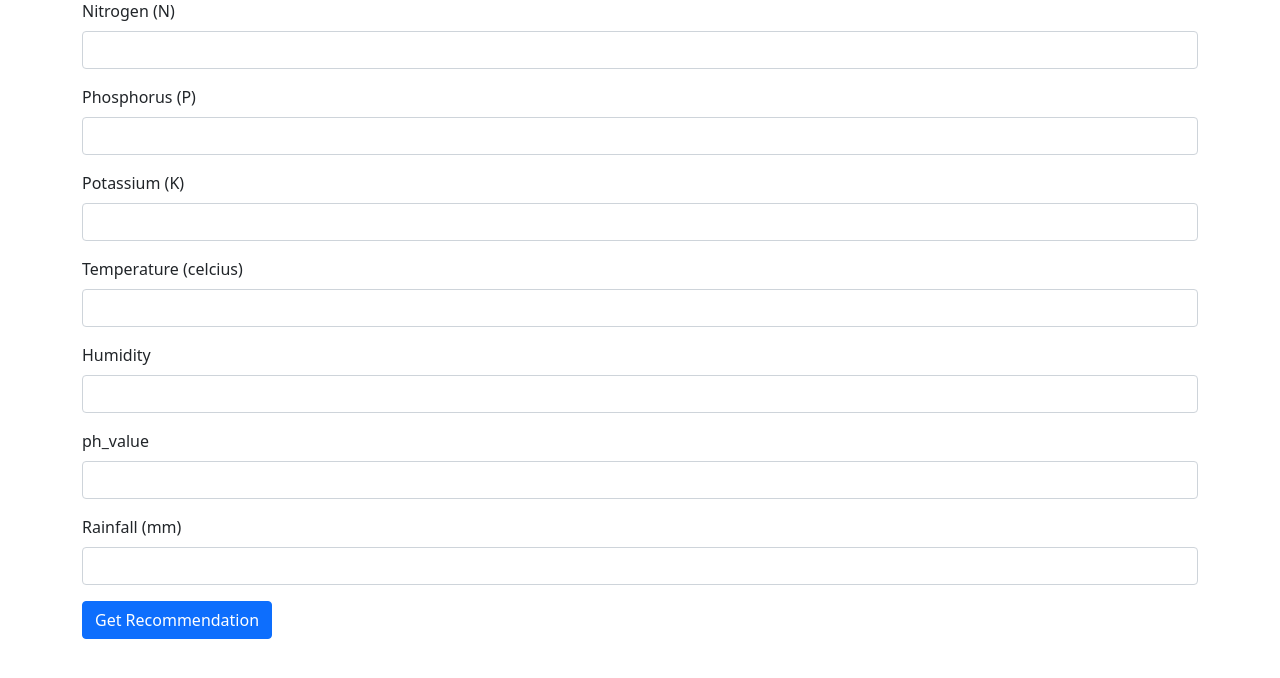
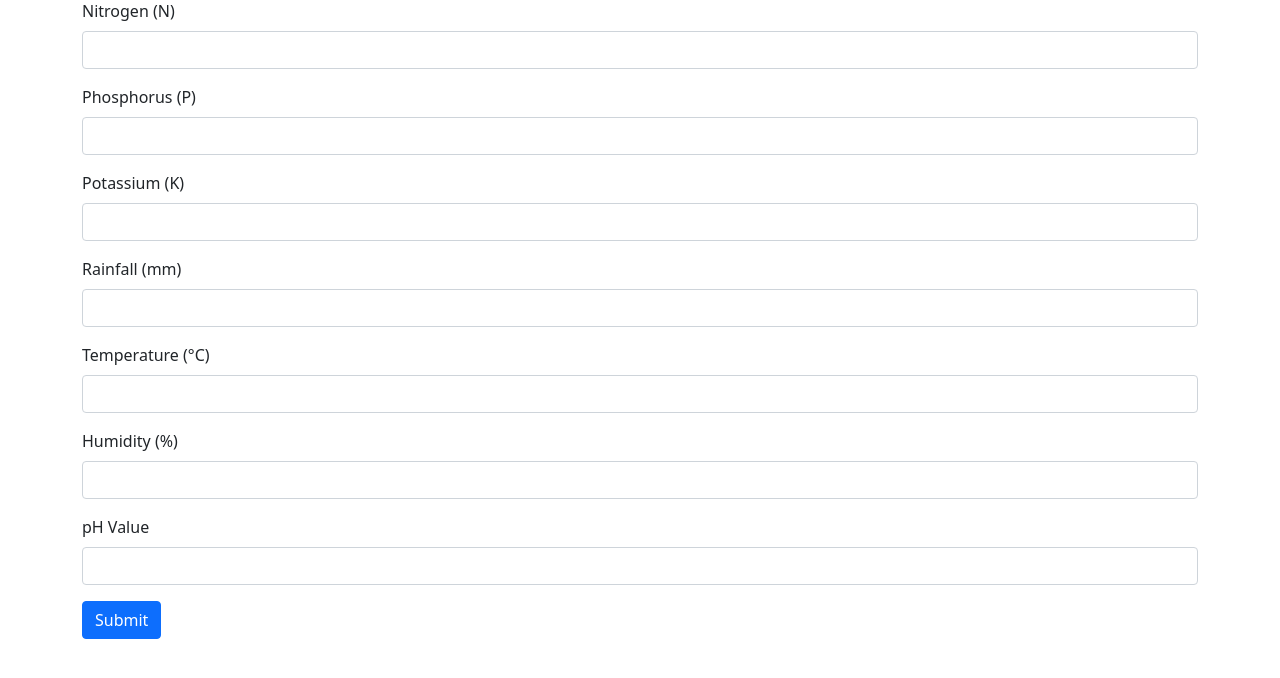
Before and after one commit to Emmanuel19-code/croprecommendwebsite, a Flask app: page / in a window 1280 px wide. Shown: the part 84-762 px from the top of the page. Run offline with Flask 3, Linux system fonts and the light colour scheme.

Commit message:
new update

```diff
--- a/templates/home.html
+++ b/templates/home.html
@@ -14,41 +14,96 @@
   <body>
     <div class="container">
       <h4 class="text-center">WELCOME TO THE CROP RECOMMENDER WEBSITE</h4>
-        <p class="lead">This website helps farmers identify the type of crop to grow based on certain information given.</p>
-        <form method="post" action="/recommend">
+      <p class="lead">
+        This website helps farmers identify the type of crop to grow based on
+        certain information given.
+      </p>
+      <form action="/recommend" method="post">
         <div class="mb-3">
-                <label for="rainfall" class="form-label">Nitrogen (N)</label>
-                <input type="number" class="form-control" id="nitrogen" name="nitrogen" required>
+          <label for="nitrogen" class="form-label">Nitrogen (N)</label>
+          <input
+            type="text"
+            class="form-control"
+            id="nitrogen"
+            name="nitrogen"
+
+            required
+          />
         </div>
         <div class="mb-3">
-                <label for="rainfall" class="form-label">Phosphorus (P)</label>
-                <input type="number" class="form-control" id="phosphorus" name="phosphorus" required>
+          <label for="phosphorus" class="form-label">Phosphorus (P)</label>
+          <input
+            type="text"
+            class="form-control"
+            id="phosphorus"
+            name="phosphorus"
+
+            required
+          />
         </div>
         <div class="mb-3">
-                <label for="rainfall" class="form-label">Potassium (K)</label>
-                <input type="number" class="form-control" id="potassium" name="potassium" required>
-            </div>
-            <div class="mb-3">
-                <label for="rainfall" class="form-label">Temperature (celcius)</label>
-                <input type="number" class="form-control" id="temperature" name="temperature" required>
-            </div>
-            <div class="mb-3">
-                <label for="rainfall" class="form-label">Humidity</label>
-                <input type="number" class="form-control" id="humidity" name="humidity" required>
-            </div>
-            <div class="mb-3">
-                <label for="rainfall" class="form-label">ph_value </label>
-                <input type="number" class="form-control" id="ph_value" name="ph_value" required>
+          <label for="potassium" class="form-label">Potassium (K)</label>
+          <input
+            type="text"
+            class="form-control"
+            id="potassium"
+            name="potassium"
+
+            required
+          />
         </div>
         <div class="mb-3">
           <label for="rainfall" class="form-label">Rainfall (mm)</label>
-                <input type="number" class="form-control" id="rainfall" name="rainfall" required>
+          <input
+            type="text"
+            class="form-control"
+            id="rainfall"
+            name="rainfall"
+
+            required
+          />
         </div>
-            <button type="submit" class="btn btn-primary">Get Recommendation</button>
+        <div class="mb-3">
+          <label for="temperature" class="form-label">Temperature (°C)</label>
+          <input
+            type="text"
+            class="form-control"
+            id="temperature"
+            name="temperature"
+
+            required
+          />
+        </div>
+        <div class="mb-3">
+          <label for="humidity" class="form-label">Humidity (%)</label>
+          <input
+            type="text"
+            class="form-control"
+            id="humidity"
+            name="humidity"
+
+            required
+          />
+        </div>
+        <div class="mb-3">
+          <label for="ph_value" class="form-label">pH Value</label>
+          <input
+            type="text"
+            class="form-control"
+            id="ph_value"
+            name="ph_value"
+            required
+          />
+        </div>
+        <button type="submit" class="btn btn-primary">Submit</button>
       </form>
+
       {% if crop %}
       <div class="mt-3">
-            <p>Based on the provided information, we recommend you to grow: <strong>{{ crop }}</strong></p>
+        <p>
+          Based on the provided information, we recommend you to grow:
+          <strong>{{ crop }}</strong>
+        </p>
       </div>
       {% endif %}
     </div>
```
Lines whose indentation alone changed are shown as unchanged.
